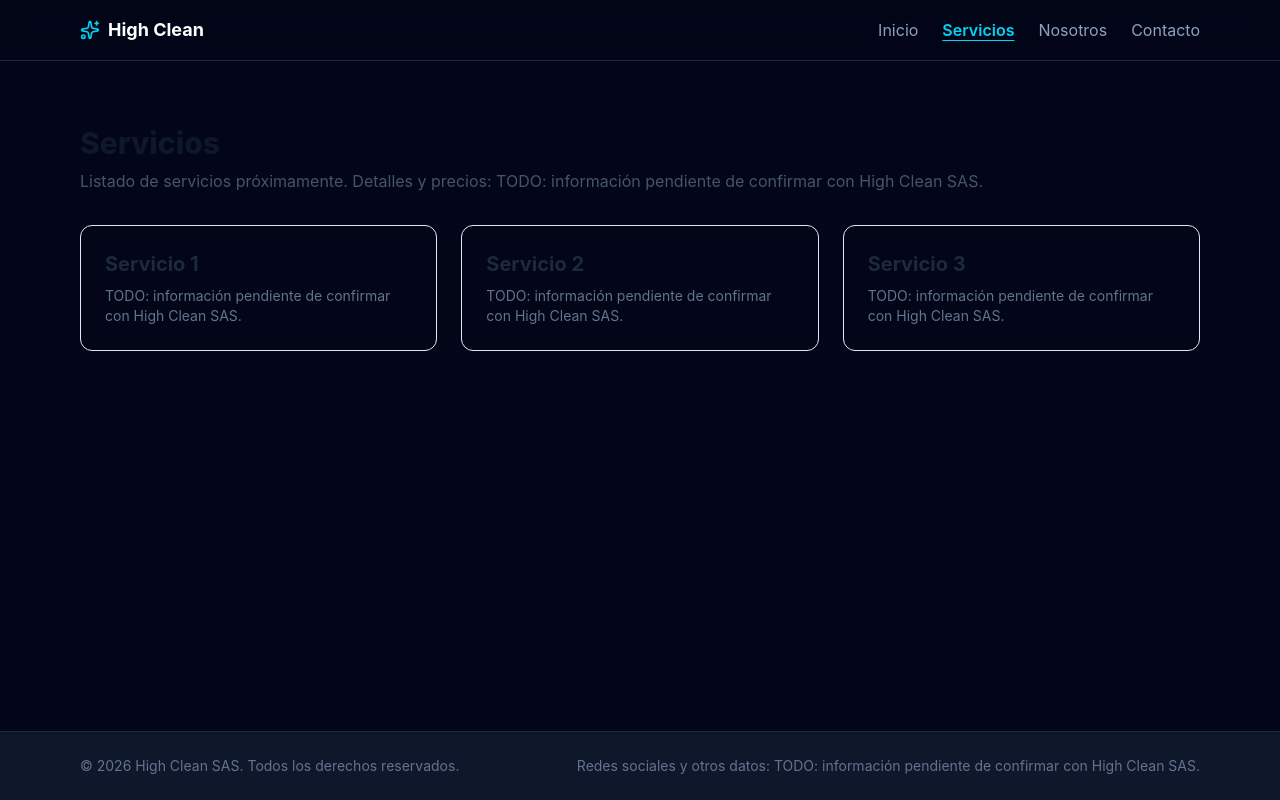
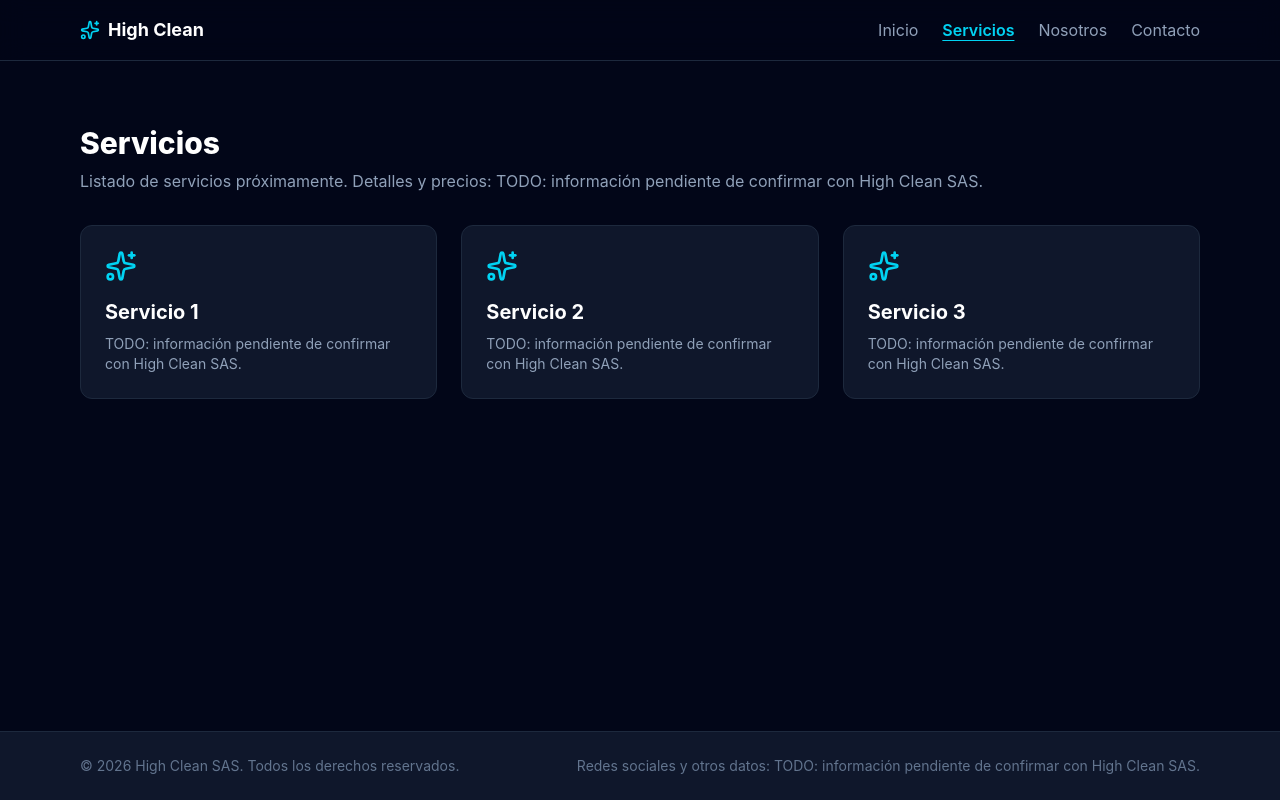
Before and after one commit to shakatoti1618-wq/HighCleanSAS, a React (Vite) app in the folder app/frontend/: page /servicios in a window 1280 px wide. Built offline with nearby package versions, Linux system fonts and the light colour scheme.

Commit message:
style: restyle services cards with dark theme

```diff
--- a/app/frontend/src/pages/Servicios.tsx
+++ b/app/frontend/src/pages/Servicios.tsx
@@ -1,3 +1,5 @@
+import { Sparkles } from 'lucide-react'
+
 const placeholderServices = [
   { id: 1, title: 'Servicio 1' },
   { id: 2, title: 'Servicio 2' },
@@ -7,18 +9,19 @@ const placeholderServices = [
 function Servicios() {
   return (
     <section className="mx-auto max-w-6xl px-4 py-16">
-      <h1 className="text-3xl font-extrabold text-slate-900">Servicios</h1>
-      <p className="mt-2 text-slate-600">
+      <h1 className="text-3xl font-extrabold text-white">Servicios</h1>
+      <p className="mt-2 text-slate-400">
         Listado de servicios próximamente. Detalles y precios: TODO: información pendiente de confirmar con High Clean SAS.
       </p>
       <div className="mt-8 grid gap-6 sm:grid-cols-2 lg:grid-cols-3">
         {placeholderServices.map((service) => (
           <article
             key={service.id}
-            className="rounded-xl border border-slate-200 p-6 transition hover:border-sky-600 hover:shadow-md"
+            className="rounded-xl border border-slate-800 bg-slate-900 p-6 transition-all duration-300 hover:border-cyan-500/60 hover:shadow-[0_0_20px_rgba(6,182,212,0.15)]"
           >
-            <h2 className="text-xl font-bold text-slate-800">{service.title}</h2>
-            <p className="mt-2 text-sm text-slate-500">
+            <Sparkles className="h-8 w-8 text-cyan-400" aria-hidden="true" />
+            <h2 className="mt-4 text-xl font-bold text-white">{service.title}</h2>
+            <p className="mt-2 text-sm text-slate-400">
               TODO: información pendiente de confirmar con High Clean SAS.
             </p>
           </article>
```
